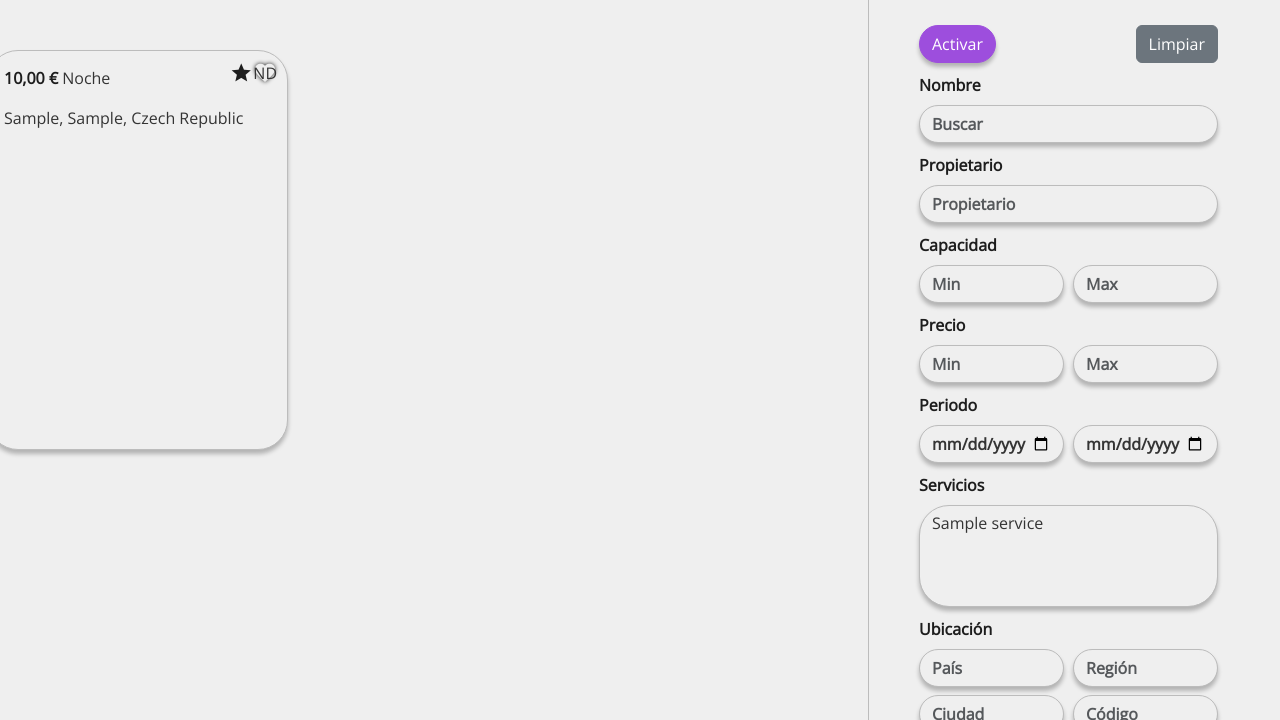
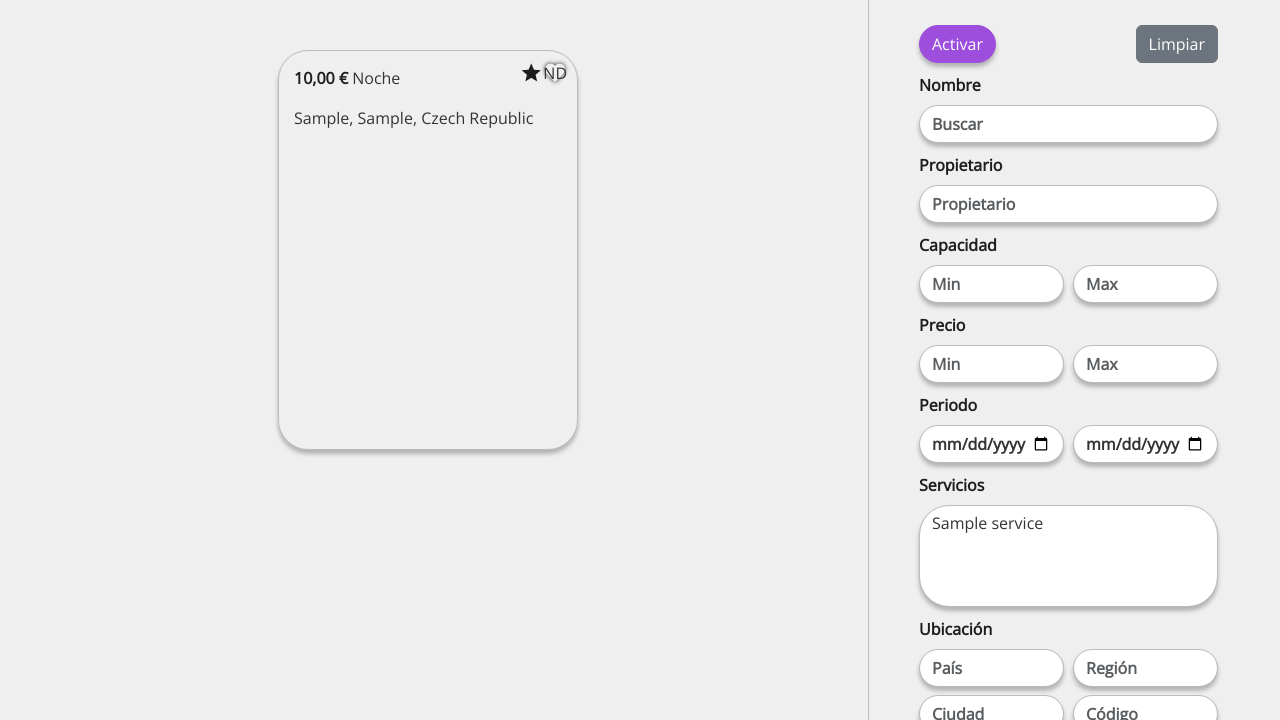
Before and after one commit to HouseRent16/PGPI-G2.11, a Django app: template src/houseRent/templates/core/home.html in a window 1280 px wide. Shown: the part 80-800 px from the top of the page. Run offline with Django 4.2, Linux system fonts and the light colour scheme; tables that the repository leaves empty hold one stand-in row (values such as "Sample post"); the template is opened without the code that fills it: values that come from a table or form of the project are taken from there, most other values are stand-ins (such as "Sample title", 1, 10 or a date in 2020).

Commit message:
HOUS-56 center cards

```diff
--- a/src/houseRent/static/css/form.css
+++ b/src/houseRent/static/css/form.css
@@ -55,18 +55,22 @@
   font-weight: 600 !important;
   color: var(--c3) !important;
   box-shadow: 0px 4px 4px 0px rgba(0, 0, 0, 0.25) !important;
-  background-color: var(--c1) !important;
 }
 
 .accommodation-container {
   overflow-y: visible !important;
   overflow-x: hidden !important;
-  padding: 50px 0 0 0 !important;
+  padding: 50px 50px 0 50px !important;
   top: 0 !important;
 }
 
-.accommodation-container .row {
-  justify-content: flex-start;
+.card-container {
+  margin: 0 !important;
+  padding: 0 !important;
+  display: flex !important;
+  justify-content: center !important;
+  min-width: 350px !important;
+  margin-bottom: 25px !important;
 }
 
 .card {
@@ -78,12 +82,6 @@
   position: relative !important;
   width: 300px !important;
   height: 400px !important;
-}
-
-.card-container {
-  margin: 0 !important;
-  margin-right: 25px !important;
-  width: fit-content !important;
 }
 
 .card-overlay {
--- a/src/houseRent/templates/core/home.html
+++ b/src/houseRent/templates/core/home.html
@@ -6,7 +6,7 @@
     <div class="col accommodation-container">
         <div class="row">
             {% for accommodation in accommodations %}
-                <div class="col-xl-3 col-lg-4 col-md-6 col-sm-12 mb-5 card-container">
+                <div class="col card-container">
                     <div class="card">
                         <a href="/accommodation/{{ accommodation.id }}" class="card-overlay">
                             <h5 class="accommodation-name">{{ accommodation.name }}</h5>
```
